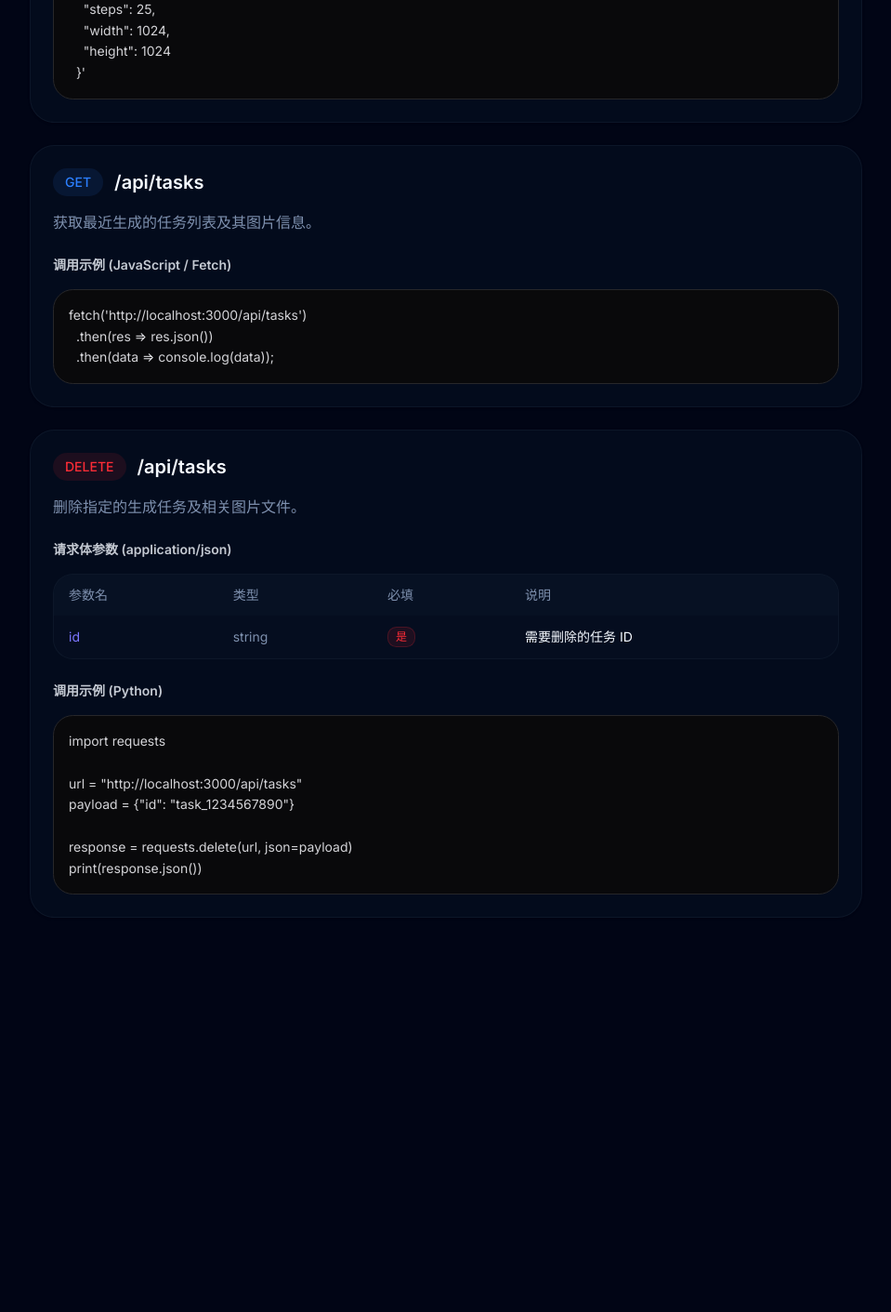
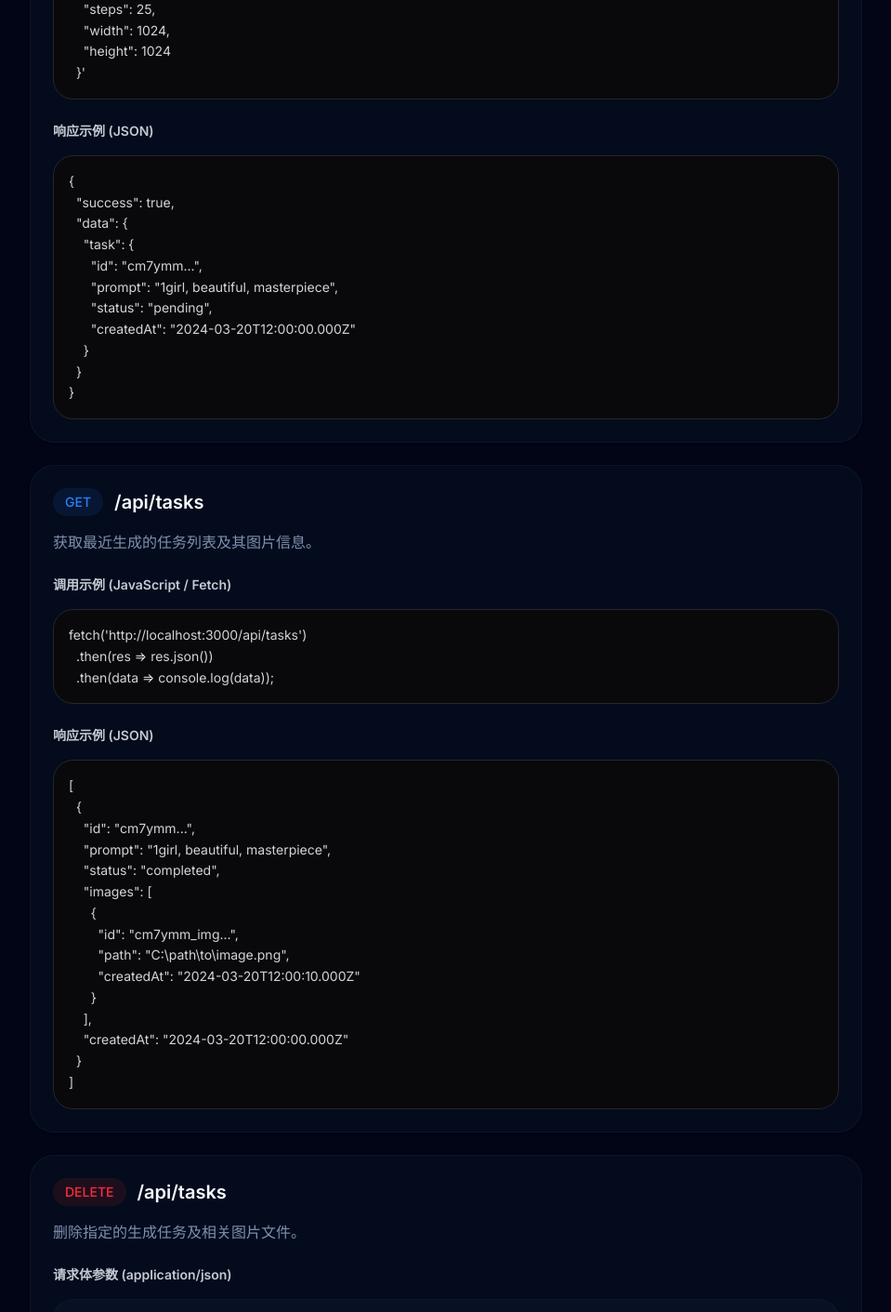
Before and after one commit to Eray114514/sd-ui, a Next.js app in the folder ui/: page /api-docs in a window 1280 px wide. Shown: the part 900-2311 px from the top of the page at 93% size, without its empty margins (200-1159 px from the left). Before the commit the page ends 1919 px from the top, so only its background shows below. Built offline with nearby package versions, Linux system fonts and the light colour scheme.

Commit message:
docs(api): 完善 API 文档响应示例
- 为 /api/generate、/api/tasks (GET/DELETE) 补充最新的 JSON 响应示例
- 展示了包含 successResponse 包装的返回值结构

```diff
--- a/ui/src/app/api-docs/page.tsx
+++ b/ui/src/app/api-docs/page.tsx
@@ -105,6 +105,23 @@ export default function ApiDocsPage() {
   }'`}
                                 </pre>
                             </div>
+
+                            <h3 className="font-semibold text-sm text-foreground/80 mt-6">响应示例 (JSON)</h3>
+                            <div className="bg-zinc-950 rounded-2xl p-4 overflow-x-auto border border-zinc-800">
+                                <pre className="text-zinc-300 text-sm font-mono leading-relaxed">
+{`{
+  "success": true,
+  "data": {
+    "task": {
+      "id": "cm7ymm...",
+      "prompt": "1girl, beautiful, masterpiece",
+      "status": "pending",
+      "createdAt": "2024-03-20T12:00:00.000Z"
+    }
+  }
+}`}
+                                </pre>
+                            </div>
                         </div>
                     </div>
 
@@ -125,6 +142,27 @@ export default function ApiDocsPage() {
 {`fetch('http://localhost:3000/api/tasks')
   .then(res => res.json())
   .then(data => console.log(data));`}
+                                </pre>
+                            </div>
+
+                            <h3 className="font-semibold text-sm text-foreground/80 mt-6">响应示例 (JSON)</h3>
+                            <div className="bg-zinc-950 rounded-2xl p-4 overflow-x-auto border border-zinc-800">
+                                <pre className="text-zinc-300 text-sm font-mono leading-relaxed">
+{`[
+  {
+    "id": "cm7ymm...",
+    "prompt": "1girl, beautiful, masterpiece",
+    "status": "completed",
+    "images": [
+      {
+        "id": "cm7ymm_img...",
+        "path": "C:\\path\\to\\image.png",
+        "createdAt": "2024-03-20T12:00:10.000Z"
+      }
+    ],
+    "createdAt": "2024-03-20T12:00:00.000Z"
+  }
+]`}
                                 </pre>
                             </div>
                         </div>
@@ -175,6 +213,18 @@ response = requests.delete(url, json=payload)
 print(response.json())`}
                                 </pre>
                             </div>
+
+                            <h3 className="font-semibold text-sm text-foreground/80 mt-6">响应示例 (JSON)</h3>
+                            <div className="bg-zinc-950 rounded-2xl p-4 overflow-x-auto border border-zinc-800">
+                                <pre className="text-zinc-300 text-sm font-mono leading-relaxed">
+{`{
+  "success": true,
+  "data": {
+    "deleted": true
+  }
+}`}
+                                </pre>
+                            </div>
                         </div>
                     </div>
 
```
